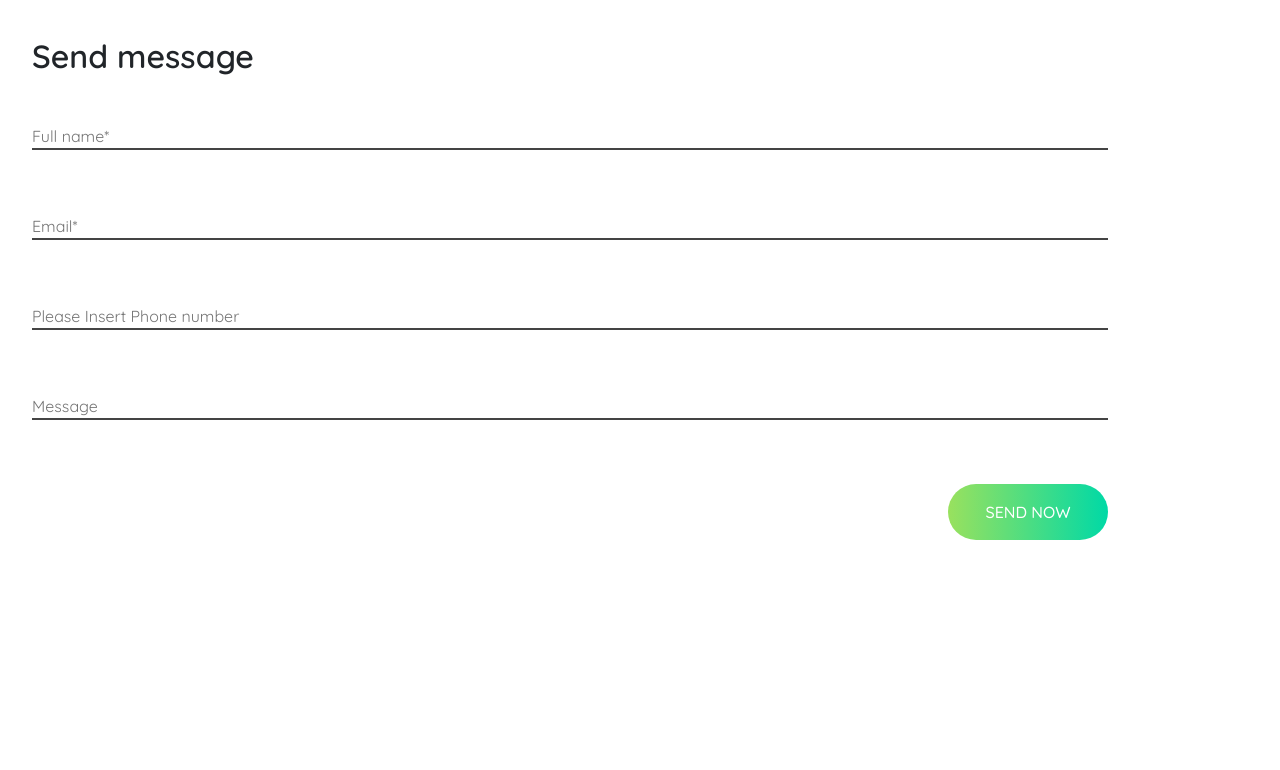
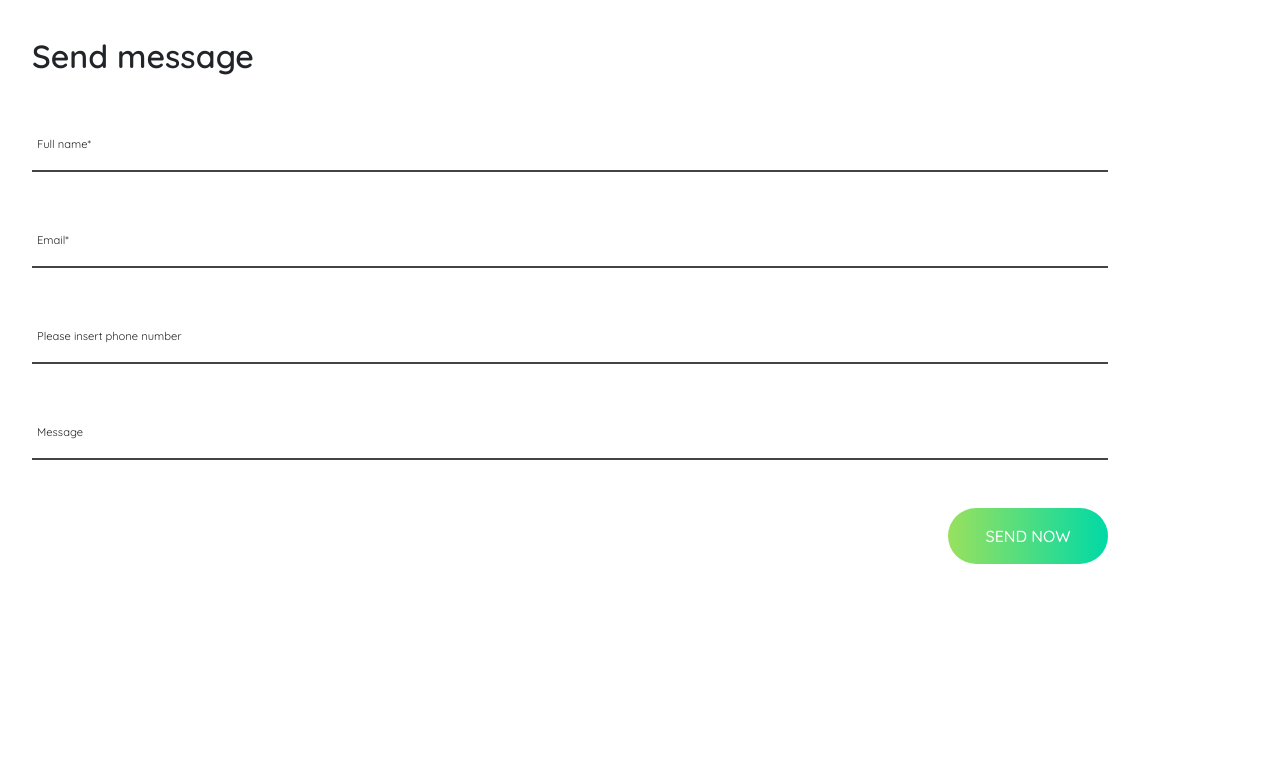
Before and after one commit to CosimoA/proj-html-vuejs, a Vue app: page /contacts in a window 1280 px wide. Shown: the part 1880-2650 px from the top of the page. Built offline with nearby package versions, Linux system fonts and the light colour scheme.

Commit message:
fomr styles

```diff
--- a/src/App.vue
+++ b/src/App.vue
@@ -13,7 +13,7 @@ export default {
       store,
     };
   },
-  created() { },
+  created() {},
 };
 </script>
 
--- a/src/components/AppFooter.vue
+++ b/src/components/AppFooter.vue
@@ -6,7 +6,7 @@ export default {
 
 <template>
   <header>
-    <div class="container">
+    <div class="footer-container">
       <div class="top-footer">
         <div class="row">
           <div class="col">
--- a/src/components/AppHeader.vue
+++ b/src/components/AppHeader.vue
@@ -1,17 +1,12 @@
 <script>
-
 export default {
   name: "AppHeader",
   data() {
     return {
       menuOpen: false,
-      currentPage: 'Home',
-      navLinksList: [
-        'Home',
-        'About',
-        'Contacts'
-      ],
-    }
+      currentPage: "Home",
+      navLinksList: ["Home", "About", "Contacts"],
+    };
   },
   methods: {
     toggleMenu() {
@@ -28,7 +23,7 @@ export default {
       this.navLinksList.forEach((link) => {
         const linkElement = document.querySelector(`.menu-link-${link}`);
         if (linkElement) {
-          linkElement.classList.remove('active');
+          linkElement.classList.remove("active");
         }
       });
     },
@@ -43,16 +38,15 @@ export default {
   },
   mounted() {
     // Aggiungi un listener per rilevare i cambiamenti nella larghezza dello schermo
-    window.addEventListener('resize', this.updateNavVisibility);
+    window.addEventListener("resize", this.updateNavVisibility);
     // Chiama il metodo all'avvio del componente
     this.updateNavVisibility();
   },
   destroyed() {
     // Rimuovi il listener quando il componente viene distrutto per evitare memory leaks
-    window.removeEventListener('resize', this.updateNavVisibility);
+    window.removeEventListener("resize", this.updateNavVisibility);
   },
-}
-
+};
 </script>
 
 <template>
@@ -60,23 +54,32 @@ export default {
     <section>
       <!-- LOGO -->
       <div class="logo">
-        <router-link to="/" ref="homeLink" class="menu-link" :class="{ 'active': currentPage === 'Home' }">
-          <img src="../assets/cropped-Group-39-2x.png" alt="Logo">
+        <router-link
+          to="/"
+          ref="homeLink"
+          class="menu-link"
+          :class="{ active: currentPage === 'Home' }"
+        >
+          <img src="../assets/cropped-Group-39-2x.png" alt="Logo" />
         </router-link>
       </div>
 
       <!-- NAVBAR -->
       <div class="nav-container" v-show="menuOpen">
-        <nav class="fullscreen-menu" :class="{ 'visible': menuOpen }">
+        <nav class="fullscreen-menu" :class="{ visible: menuOpen }">
           <div class="close-button" @click="toggleMenu">
             <div class="circle">
               <i class="fa-solid fa-times"></i>
             </div>
           </div>
           <ul>
-            <li v-for=" link  in  navLinksList " :key="link">
-              <router-link :to="link.toLowerCase() === 'home' ? '/' : link.toLowerCase()" class="menu-link"
-                :class="{ 'active': link === currentPage }" @click="setActiveLink(link)">
+            <li v-for="link in navLinksList" :key="link">
+              <router-link
+                :to="link.toLowerCase() === 'home' ? '/' : link.toLowerCase()"
+                class="menu-link"
+                :class="{ active: link === currentPage }"
+                @click="setActiveLink(link)"
+              >
                 {{ link }}
               </router-link>
             </li>
@@ -85,8 +88,7 @@ export default {
       </div>
       <!-- PURCHASE BUTTON -->
       <div class="button-container">
-        <div class="purchase-button">
-        </div>
+        <div class="purchase-button"></div>
       </div>
       <!-- HAMBURGER ICON -->
       <div class="hamburger-icon" @click="toggleMenu">
@@ -95,10 +97,8 @@ export default {
         </span>
       </div>
     </section>
-
   </header>
 </template>
-
 
 <style lang="scss" scoped>
 .p10 {
@@ -126,14 +126,13 @@ header {
       display: block;
     }
 
-    >div {
+    > div {
       padding: 10px;
     }
 
     .button-container {
       display: none;
     }
-
   }
 
   .logo,
@@ -150,7 +149,6 @@ header {
   .menu-link.active {
     color: #777;
   }
-
 }
 
 .fullscreen-menu {
@@ -221,7 +219,6 @@ header {
 }
 
 @media all and (min-width: 767px) and (max-width: 1024px) {
-
   header {
     section {
       justify-content: space-between;
@@ -236,8 +233,6 @@ header {
           background-color: pink;
         }
       }
-
-
     }
 
     .hamburger-icon {
@@ -283,8 +278,6 @@ header {
   }
 }
 
-
-
 @media all and (min-width: 1025px) {
   header {
     section {
@@ -300,8 +293,6 @@ header {
           background-color: pink;
         }
       }
-
-
     }
 
     .hamburger-icon {
--- a/src/pages/Contacts.vue
+++ b/src/pages/Contacts.vue
@@ -57,10 +57,22 @@ export default {
         <h1>Send message</h1>
         <div class="form-container">
           <form>
-            <input type="text" placeholder="Full name*" />
-            <input type="text" placeholder="Email*" />
-            <input type="text" placeholder="Please Insert Phone number" />
-            <input type="text" placeholder="Message" />
+            <div class="input-box">
+              <label class="form-label">Full name*</label>
+              <input type="text" class="form-input" required />
+            </div>
+            <div class="input-box">
+              <label class="form-label">Email*</label>
+              <input type="text" class="form-input" required />
+            </div>
+            <div class="input-box">
+              <label class="form-label">Please insert phone number</label>
+              <input type="text" class="form-input" />
+            </div>
+            <div class="input-box">
+              <label class="form-label">Message</label>
+              <input type="text" class="form-input" />
+            </div>
             <input type="button" value="SEND NOW" id="submit-button" />
           </form>
         </div>
@@ -149,15 +161,35 @@ main {
 
     .form-container {
       margin: 3rem 0;
-      input {
-        border: 0;
+
+      .input-box {
+        position: relative;
+        width: 100%;
+        height: 3rem;
         border-bottom: 2px solid #444444;
-        width: 100%;
-        margin-bottom: 4rem;
-        color: $text-dark-gray;
+        margin-bottom: 3rem;
+
+        .form-label {
+          position: absolute;
+          top: 20px;
+          left: 5px;
+          transform: translateY(-50%);
+          font-size: 0.7rem;
+          transition: 0.5s;
+          pointer-events: none;
+        }
+        .form-input {
+          width: 100%;
+          height: 100%;
+          background: transparent;
+          border: 0;
+          color: $text-dark-gray;
+          outline: none;
+        }
       }
     }
   }
+
   #submit-button {
     background: linear-gradient(to right, #99e15e, $green);
     border: 0;
```
